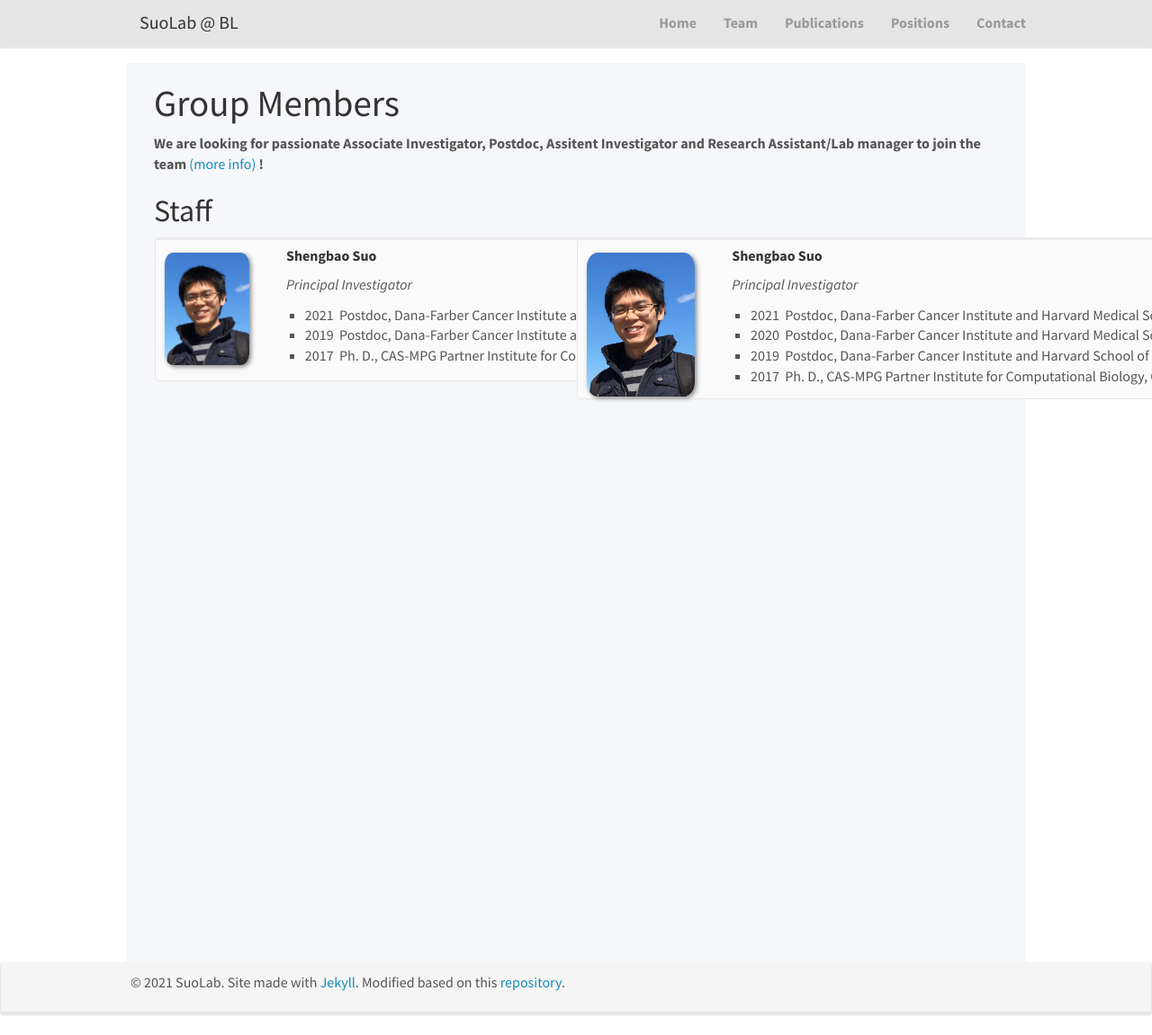
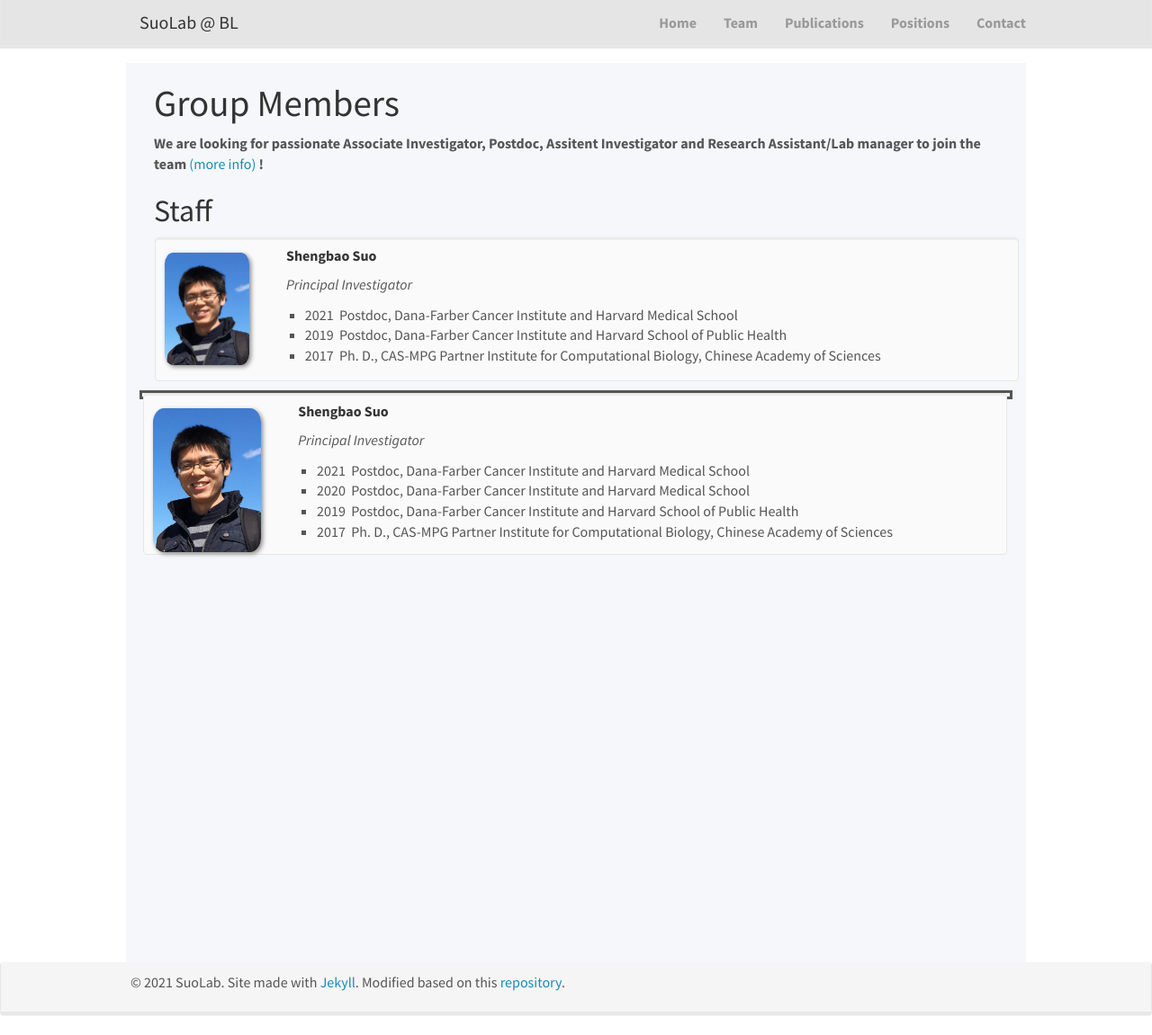
Before and after one commit to suoshengbao/suoshengbao.github.io, a Jekyll site: the page built from _pages/team.md, in a window 1280 px wide and 1151 px high. Shown: the whole window at 90% size. Built offline with Jekyll 4.4.1, drawn with Linux system fonts in a browser that asks for light colours; nearby versions of some CDN libraries.

Commit message:
Update team.md

```diff
--- a/_pages/team.md
+++ b/_pages/team.md
@@ -26,7 +26,7 @@ permalink: /team/
 </div>
 </div>
 
-<div class="col-sm-6" style="padding-left: 1px;">
+<div style="padding-left: 1px; position: absolute; height: 10px; border: solid; bottom: 0; right: 0;  left: 0; ">
 <div class="well"  style="height: 180px; width: 960px">
 <img src="/images/teampic/ShengbaoSuo.jpg" width="12.8%" style="float: left;"/>
 <h5><strong>&nbsp;&nbsp;&nbsp;&nbsp;&nbsp;&nbsp;Shengbao Suo<strong></h5>
```
